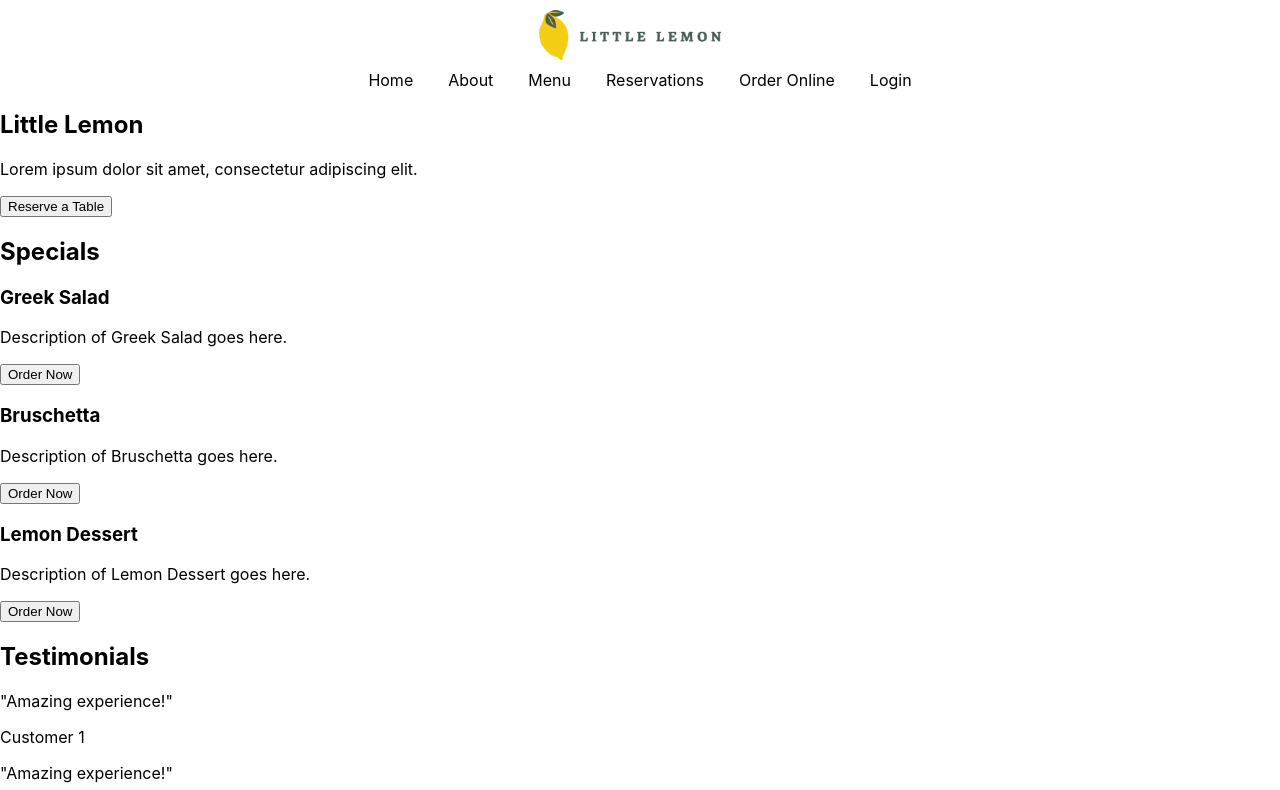
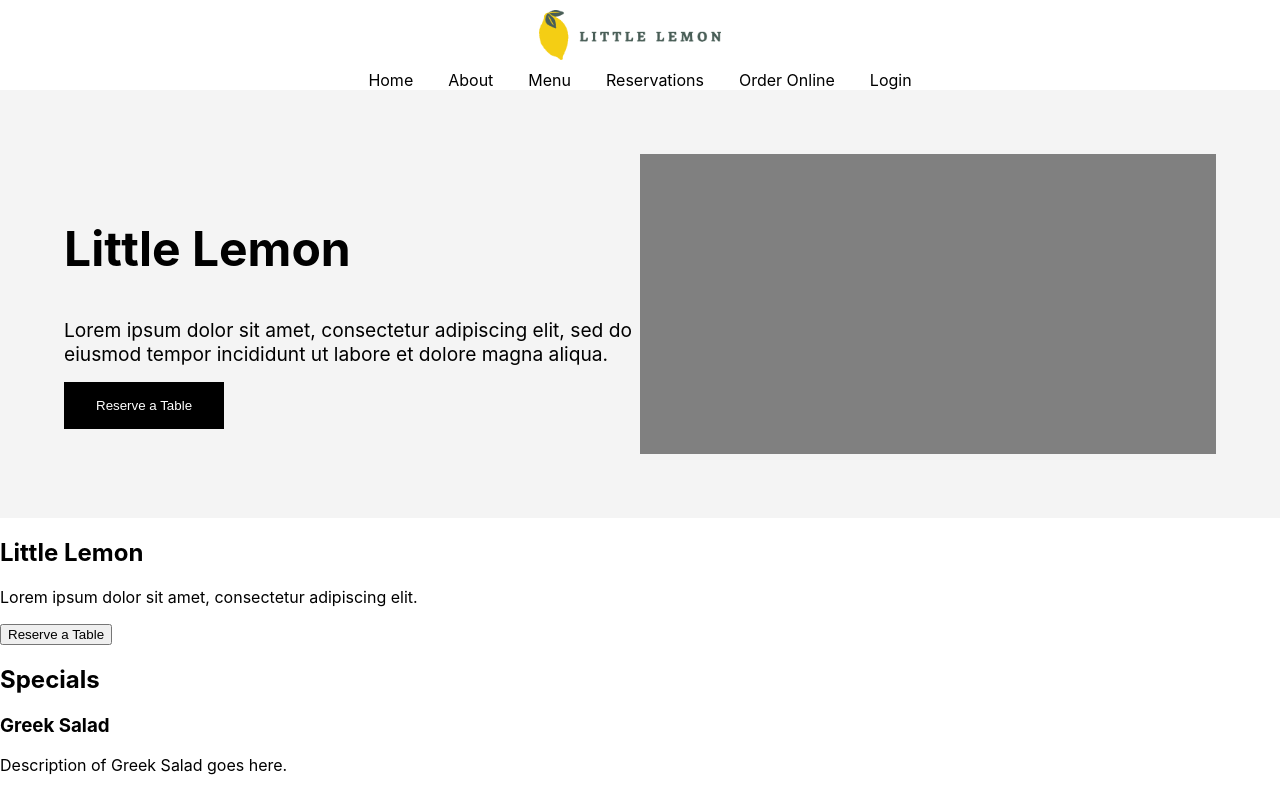
Before and after one commit to Akatalarraska/littlelemon, a React (Create React App) app: page / in a window 1280 px wide. Shown: the top 790 px of the page. Built offline with nearby package versions, Linux system fonts and the light colour scheme.

Commit message:
add jumbotron

```diff
--- /dev/null
+++ b/src/Jumbotron.jsx
@@ -0,0 +1,14 @@
+const Jumbotron = () => {
+    return (
+      <section className="jumbotron-container">
+        <div className="jumbotron-content">
+          <h1 className="jumbotron-title">Little Lemon</h1>
+          <p className="jumbotron-text">Lorem ipsum dolor sit amet, consectetur adipiscing elit, sed do eiusmod tempor incididunt ut labore et dolore magna aliqua.</p>
+          <button className="jumbotron-button">Reserve a Table</button>
+        </div>
+        <div className="jumbotron-image"></div>
+      </section>
+    );
+  };
+
+  export default Jumbotron;
--- a/src/Main.jsx
+++ b/src/Main.jsx
@@ -1,7 +1,10 @@
+import Jumbotron from "./Jumbotron";
+
 function Main(){
     return(
         <main className="container mx-auto p-4">
         {/* Hero Section */}
+        <Jumbotron />
         <section className="text-center py-12">
           <h1 className="text-4xl font-bold">Little Lemon</h1>
           <p className="text-gray-600 max-w-2xl mx-auto">Lorem ipsum dolor sit amet, consectetur adipiscing elit.</p>
--- a/src/index.css
+++ b/src/index.css
@@ -93,3 +93,110 @@ img {
 .footer-text {
   margin-top: 0.5rem;
 }
+
+
+
+
+/* Jumbotron.css */
+.jumbotron-container {
+  display: flex;
+  justify-content: space-between;
+  align-items: center;
+  background-color: #f4f4f4;
+  padding: 4rem;
+}
+
+.jumbotron-content {
+  max-width: 50%;
+}
+
+.jumbotron-title {
+  font-size: 3rem;
+  font-weight: bold;
+}
+
+.jumbotron-text {
+  font-size: 1.2rem;
+  margin: 1rem 0;
+}
+
+.jumbotron-button {
+  background-color: black;
+  color: white;
+  padding: 1rem 2rem;
+  border: none;
+  cursor: pointer;
+}
+
+.jumbotron-image {
+  width: 50%;
+  height: 300px;
+  background: gray;
+}
+
+/* Main.css */
+.main-container {
+  padding: 4rem;
+}
+
+.section-title {
+  font-size: 2.5rem;
+  text-align: center;
+  margin-bottom: 2rem;
+}
+
+.specials-section, .testimonials-section {
+  margin-bottom: 4rem;
+}
+
+.specials-grid {
+  display: grid;
+  grid-template-columns: repeat(3, 1fr);
+  gap: 2rem;
+}
+
+.special-card {
+  border: 1px solid #ddd;
+  padding: 1.5rem;
+  text-align: center;
+  border-radius: 8px;
+}
+
+.special-title {
+  font-size: 1.5rem;
+  font-weight: bold;
+}
+
+.special-description {
+  margin: 1rem 0;
+}
+
+.special-button {
+  background-color: #ffcc00;
+  color: black;
+  padding: 0.5rem 1rem;
+  border: none;
+  cursor: pointer;
+}
+
+.testimonials-grid {
+  display: grid;
+  grid-template-columns: repeat(3, 1fr);
+  gap: 2rem;
+}
+
+.testimonial-card {
+  border: 1px solid #ddd;
+  padding: 1.5rem;
+  text-align: center;
+  border-radius: 8px;
+}
+
+.testimonial-text {
+  font-style: italic;
+  margin-bottom: 1rem;
+}
+
+.testimonial-author {
+  font-weight: bold;
+}
```
